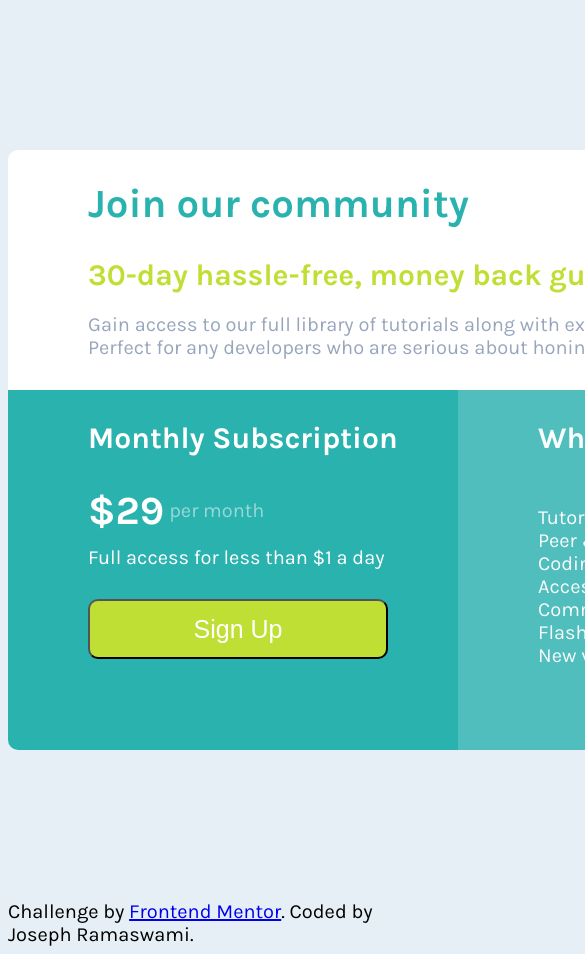
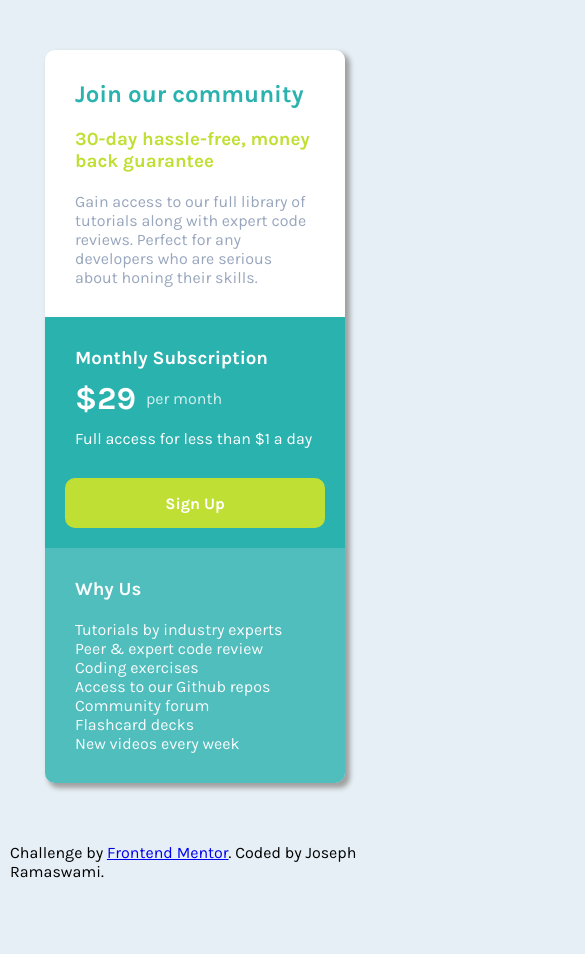
Before and after one commit to jramaswami/frontend-mentor-single-grid-price-component, a plain HTML site: page index.html in a window 390 px wide. Shown: the top 954 px of the page, 585 px wide, since content can reach past the window. After the commit the page ends 891 px from the top, so only its background shows below. Drawn offline with Linux system fonts and the light colour scheme.

Commit message:
Refactored into mobile first responsive design.

```diff
--- a/index.html
+++ b/index.html
@@ -18,10 +18,10 @@
       <h3>30-day hassle-free, money back guarantee</h3>
       <p>
         Gain access to our full library of tutorials along
-        with expert code reviews. <br/>Perfect for any developers
+        with expert code reviews. Perfect for any developers
         who are serious about honing their skills.
       </p>
-    </div> <!-- join -->
+    </div> <!-- end join -->
     <div id="bottom">
         <div id="subscribe">
           <h3>Monthly Subscription</h3>
@@ -31,7 +31,7 @@
           </div>
           <p>Full access for less than &dollar;1 a day</p>
           <button>Sign Up</button>
-        </div> <!-- subscribe -->
+        </div> <!-- end subscribe -->
         <div id="why">
           <h3>Why Us</h3>
           <ul id="why-list">
@@ -45,7 +45,8 @@
           </ul>
         </div> <!-- why -->
       </div> <!-- bottom -->
-    </div> <!-- main-content -->
+    </div> <!-- join -->
+  </div> <!-- pricing-card -->
   <footer>
     <p class="attribution">
       Challenge by <a href="https://www.frontendmentor.io?ref=challenge" target="_blank">Frontend Mentor</a>.
--- a/style.css
+++ b/style.css
@@ -1,122 +1,163 @@
-:root {
-    --leftPadding: 80px;
+/* Reset */
+/* Box sizing rules */
+*,
+*::before,
+*::after {
+  box-sizing: border-box;
 }
 
-html, h2, h3, p {
-    padding: 0px;
-    margin: 0px;
-    box-sizing: border-box;
-    font-size: 20px;
+/* Remove default margin */
+body,
+h1,
+h2,
+h3,
+h4,
+p,
+figure,
+blockquote,
+dl,
+dd,
+ul,
+li {
+  margin: 0;
 }
 
-*, *:before, *:after {
-    box-sizing: inherit;
+/* Inherit fonts for inputs and buttons */
+input,
+button,
+textarea,
+select {
+  font: inherit;
 }
+/* End Reset */
 
-body {
-    background-color: hsl(204, 43%, 93%);
+/* Font */
+html {
+    font-size: 16px;
     font-family: 'Karla', sans-serif;
 }
 
-#pricing-card {
-    margin: 150px auto;
-    width: 900px;
-    height: 600px;
+#price {
+    font-weight: 700;
+    font-size: 2rem;
+}
+
+/* Colors */
+body {
+    background-color: hsl(204, 43%, 93%);
 }
 
 #join {
-    width: 100%;
-    height: 40%;
     background-color: white;
-    border-radius: 10px 10px 0px 0px;
 }
 
-h2, h3 {
-    font-weight: bold;
-}
-
-h2 {
-    font-size: 2rem;
-}
-
-h3 {
-    font-size: 1.5rem;
+#join h2 {
+    color: hsl(179, 62%, 43%);
 }
 
 #join h3 {
     color: hsl(71, 73%, 54%);
-    padding: 0px 20px 10px var(--leftPadding);
-}
-
-#join h2 {
-    color: hsl(179, 62%, 43%);
-    padding: 30px 30px 30px var(--leftPadding);
 }
 
 #join p {
     color: hsl(218, 22%, 67%);
-    padding: 10px 20px 10px var(--leftPadding);
 }
 
 #bottom {
-    width: 100%;
-    height: 60%;
-    display: flex;
     color: white;
 }
 
-#bottom h3 {
-    padding: 30px 30px 30px var(--leftPadding);
+#subscribe {
+    background-color: hsl(179, 62%, 43%);
 }
 
-#subscribe {
-    width: 50%;
-    background-color: hsl(179, 62%, 43%);
-    border-bottom-left-radius: 10px;
+#per-month {
+    opacity: .8;
 }
 
 #why {
-    width: 50%;
     background-color: hsl(179, 62%, 43%);
     opacity: .8;
-    border-bottom-right-radius: 10px;
 }
 
-#why ul {
-    padding: 0px 0px 0px var(--leftPadding);
+/* Rounded corners and drop-shadow */
+#pricing-card {
+    -webkit-box-shadow: 4px 4px 5px 1px #A0A0A0;
+    box-shadow: 4px 4px 5px 1px #A0A0A0;
+    border-radius: 10px;
+    overflow: hidden;
+}
+
+/* Layout: mobile first */
+#pricing-card {
+    width: 300px;
+    margin: 50px auto;
+}
+
+#join, #subscribe, #why {
+    padding: 20px;
+}
+
+p, h2, h3 {
+    padding: 10px;
+}
+
+ul {
     list-style: none;
+    padding: 10px;
 }
 
 button {
-    background-color: hsl(71, 73%, 54%);
-    color: white;
-    height: 60px;
-    width: 300px;
-    border-radius: 10px;
-    margin: 10px 10px 10px var(--leftPadding);
-    font-size: 1.25rem;
+    margin-top: 20px;
 }
 
+/* Place price and per-month side by side. */
 #price-section {
+    padding: 10px;
     display: flex;
-    height: 50px;
-    line-height: 50px;
 }
 
 #price {
-    margin: 0px 5px 0px var(--leftPadding);
-    font-size: 2rem;
-    font-weight: bold;
-}
-
-#subscribe p {
-    margin: 10px 0px 20px var(--leftPadding);
+    padding-right: 10px;
+    line-height: 20px;
 }
 
 #per-month {
-    opacity: .5;
+    line-height: 20px;
+}
+
+/* Button */
+button {
+    background-color:hsl(71, 73%, 54%);
+    color: white;
+    width: 260px;
+    height: 50px;
+    border: none;
+    border-radius: 10px;
+    font-weight: 700;
 }
 
 button:hover {
     opacity: .8;
 }
+
+/* Desktop design */
+@media screen and (min-width: 650px) {
+
+    #pricing-card {
+        margin: 150px auto;
+        width: 600px;
+    }
+
+    #bottom {
+        display: flex;
+    }
+
+    #subscribe {
+        width: 50%;
+    }
+
+    #why {
+        width: 50%;
+    }
+}
```
Also changed, not shown: 3 other files.
